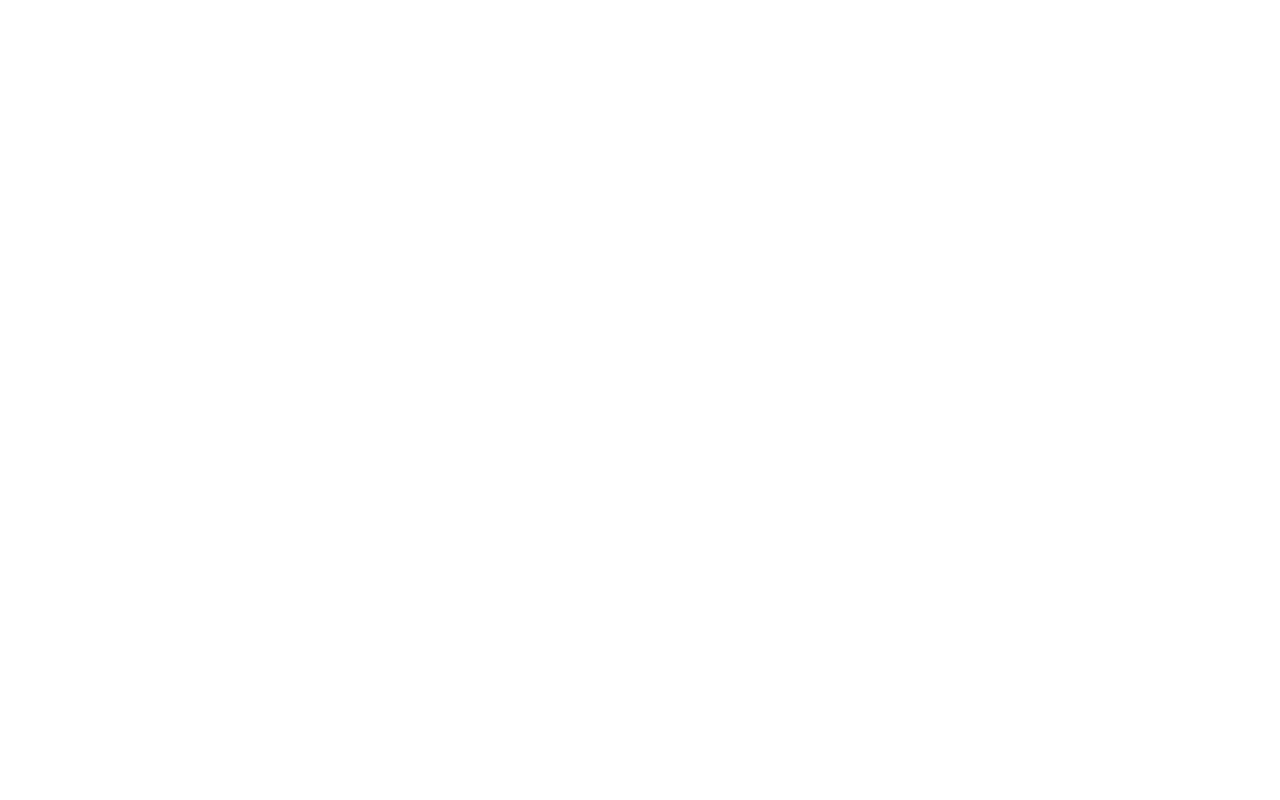
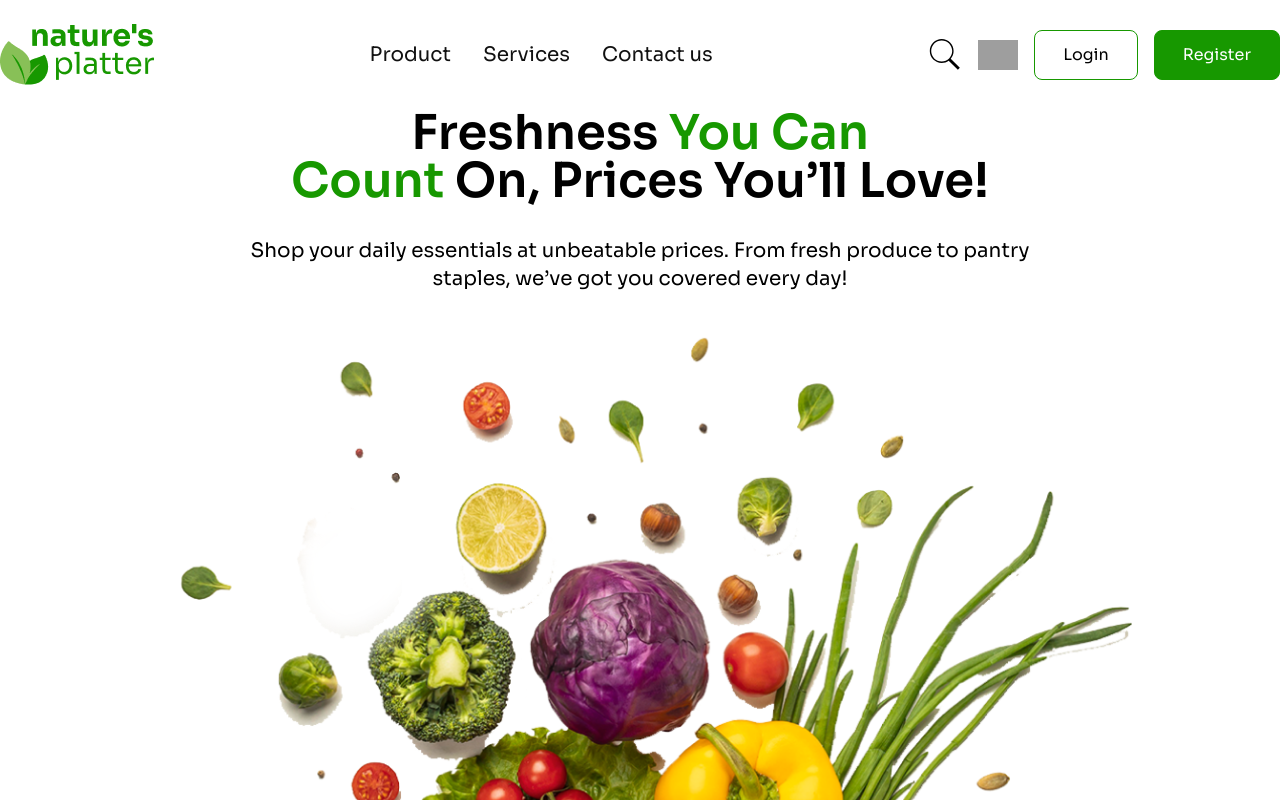
Before and after one commit to Rayhan-Rony/nature-platter, a plain HTML site: page index.html in a window 1280 px wide. Shown: the top 800 px of the page. Drawn offline with nearby package versions, Linux system fonts and the light colour scheme; grey boxes are pictures that could not be loaded.

Commit message:
completed navbar

```diff
--- a/index.html
+++ b/index.html
@@ -6,12 +6,105 @@
     <title>Nature's Platter</title>
     <!-- tailwind cdn  -->
     <script src="https://unpkg.com/@tailwindcss/browser@4"></script>
+    <!-- google font  -->
+    <link rel="preconnect" href="https://fonts.googleapis.com" />
+    <link rel="preconnect" href="https://fonts.gstatic.com" crossorigin />
+    <link
+      href="https://fonts.googleapis.com/css2?family=Sora:wght@100..800&display=swap"
+      rel="stylesheet"
+    />
+    <style>
+      .sora-font {
+        font-family: "Sora", serif;
+      }
+      .font-color {
+        color: rgba(17, 17, 17, 1);
+      }
+    </style>
+    <style type="text/tailwindcss">
+      @theme {
+        --color-clifford: #da373d;
+        --color-p: rgba(23, 152, 0, 1);
+        --color-pHex: #179800;
+      }
+    </style>
   </head>
-  <body>
+  <body class="sora-font">
     <!-- header  -->
-    <header>
+    <header class="max-h-screen">
       <!-- nav  -->
-      <nav></nav>
+      <nav class="container mx-auto">
+        <!-- for mobile  -->
+        <div
+          class="lg:hidden flex py-4 border-b border-pHex border-opacity-5 justify-between px-4"
+        >
+          <div>
+            <img src="./assets/logo-header1.png" alt="" />
+          </div>
+          <div>
+            <img src="./assets/icons8-hamburger-menu.svg" alt="" />
+          </div>
+        </div>
+        <!-- for large device  -->
+        <div class="lg:flex hidden justify-between py-6 items-center">
+          <div>
+            <img src="./assets/logo-header.png" alt="" />
+          </div>
+          <div>
+            <ul
+              class="flex justify-between gap-8 font-color text-xl items-center"
+            >
+              <li><a href="#">Product</a></li>
+              <li><a href="#">Services</a></li>
+              <li><a href="#">Contact us</a></li>
+            </ul>
+          </div>
+          <div class="flex gap-4 items-center">
+            <p class="">
+              <img width="35" src="./assets/icons8-search.svg" alt="" />
+            </p>
+            <p>
+              <img
+                width="40"
+                height="5r5"
+                src="https://img.icons8.com/carbon-copy/100/shopping-cart.png"
+                alt="shopping-cart"
+              />
+            </p>
+            <div>
+              <button class="rounded-lg border border-p px-7 py-3">
+                Login
+              </button>
+            </div>
+            <div>
+              <button
+                class="rounded-lg border border-p px-7 py-3 text-white bg-p"
+              >
+                Register
+              </button>
+            </div>
+          </div>
+        </div>
+      </nav>
+      <!-- top banner  -->
+      <section class="container mx-auto flex justify-center">
+        <div class="space-y-8">
+          <h1 class="text-5xl font-semibold text-center">
+            Freshness
+            <span class="text-p"
+              >You Can <br />
+              Count</span
+            >
+            On, Prices You’ll Love!
+          </h1>
+          <p class="text-xl text-center">
+            Shop your daily essentials at unbeatable prices. From fresh produce
+            to pantry <br />
+            staples, we’ve got you covered every day!
+          </p>
+          <img class="max-h-screen" src="./assets/hero-vegetables.png" alt="" />
+        </div>
+      </section>
     </header>
     <main></main>
     <footer></footer>
```
Also changed, not shown: assets/icons8-hamburger-menu.svg (added), assets/icons8-search.svg (added), assets/logo-header1.png (added).
